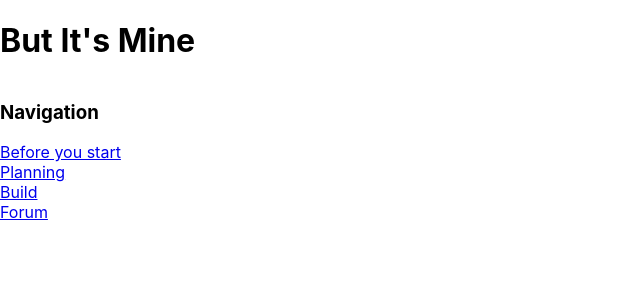
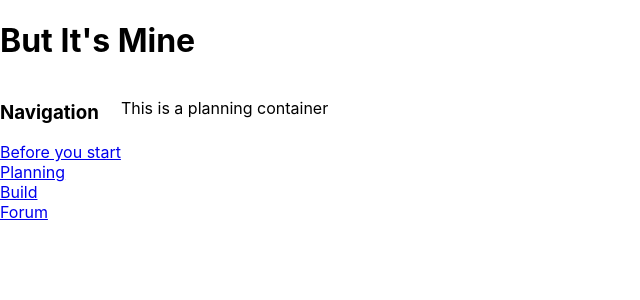
Before and after one commit to tck9173/But-Its-Mine, a React (Create React App) app in the folder but-its-mine/: page /planning in a window 1280 px wide. Shown: the top 300 px of the page, without its empty margins (0-640 px from the left). Built offline with nearby package versions, Linux system fonts and the light colour scheme.

Commit message:
added other simple comonents

```diff
--- a/but-its-mine/src/App.js
+++ b/but-its-mine/src/App.js
@@ -4,6 +4,9 @@ import Header from './components/Header'
 import Navigation from './components/Navigation';
 import BuildContainer from './components/BuildContainer';
 import {Route, Switch, withRouter} from 'react-router-dom';
+import PlanningContainer from './components/PlanningContainer';
+import StartContainer from './components/StartContainer';
+import ForumContainer from './components/ForumContainer';
 
 function App() {
   return (
@@ -12,7 +15,10 @@ function App() {
       <div className = "contentContainer">
         <Navigation />
         <Switch>
+          <Route path = '/start' component = {StartContainer} />
+          <Route path = '/planning' component = {PlanningContainer} />
           <Route path = '/build' component = {BuildContainer} />
+          <Route path = '/forum' component = {ForumContainer} />
         </Switch>
 
       </div>
--- /dev/null
+++ b/but-its-mine/src/components/ForumContainer.js
@@ -0,0 +1,11 @@
+import React from 'react';
+
+function ForumContainer() {
+    return (
+        <div>
+            <p>This is a forum container</p>
+        </div>
+    )
+}
+
+export default ForumContainer
--- /dev/null
+++ b/but-its-mine/src/components/PlanningContainer.js
@@ -0,0 +1,11 @@
+import React from 'react';
+
+function PlanningContainer() {
+    return (
+        <div>
+            <p>This is a planning container</p>
+        </div>
+    )
+}
+
+export default PlanningContainer;
--- /dev/null
+++ b/but-its-mine/src/components/StartContainer.js
@@ -0,0 +1,11 @@
+import React from 'react';
+
+function StartContainer() {
+    return (
+        <div>
+            <p>This is the start container</p>
+        </div>
+    )
+}
+
+export default StartContainer;
```
